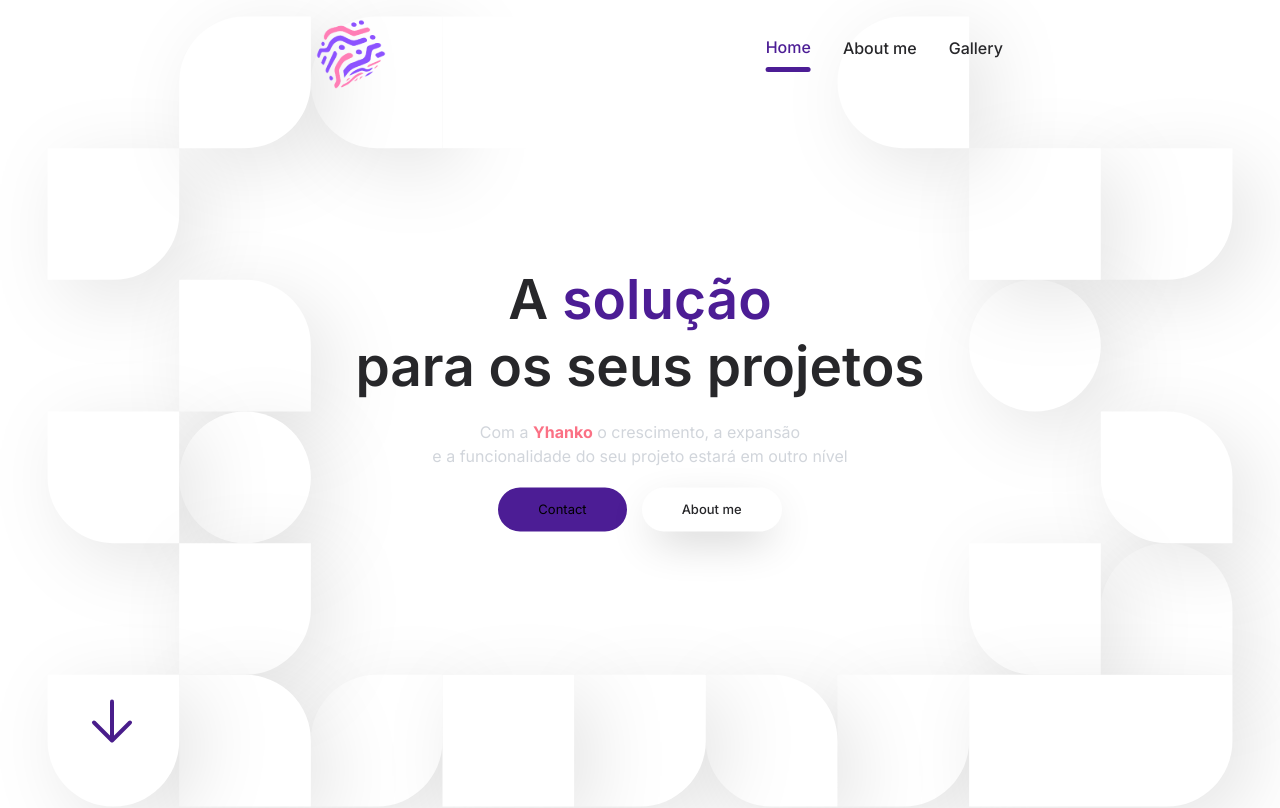
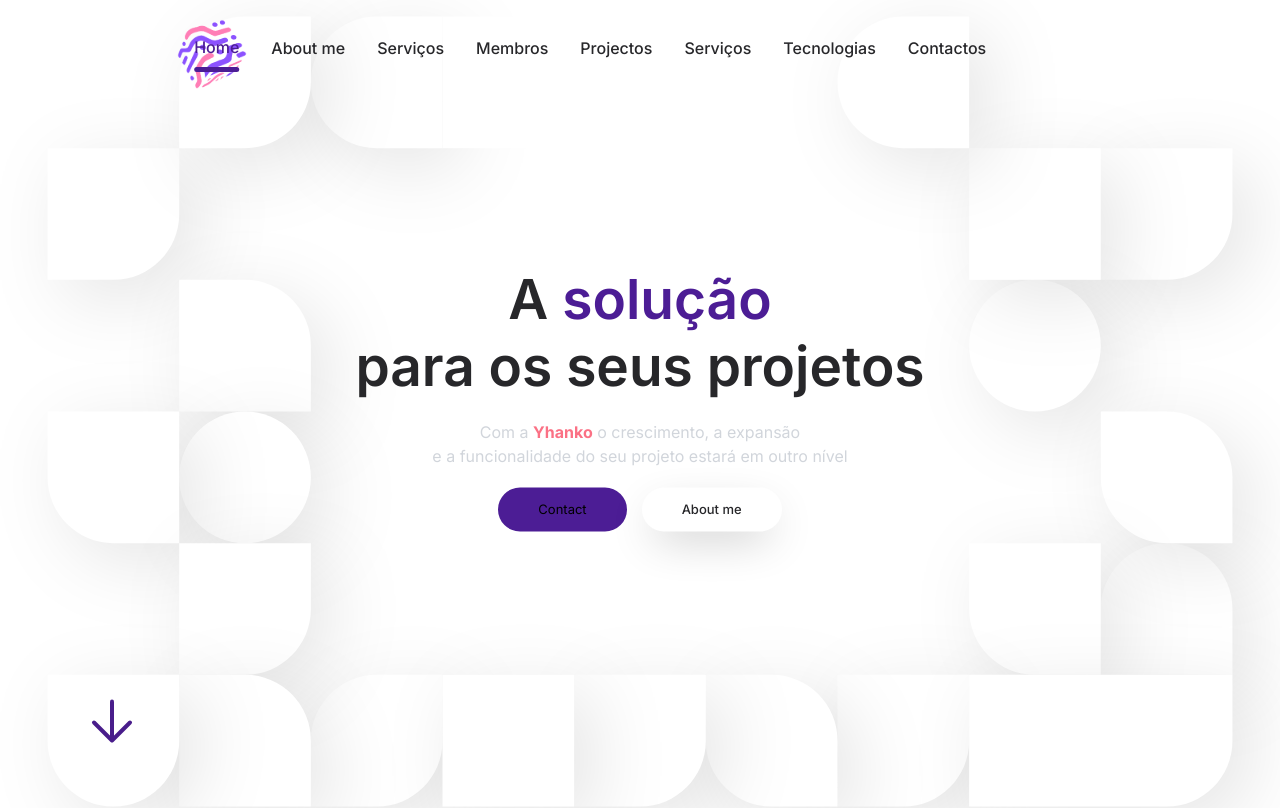
Before and after one commit to Yhanko/yhanko, a Next.js app: page / in a window 1280 px wide. Shown: the top 808 px of the page. Built offline with nearby package versions, Linux system fonts and the light colour scheme.

Commit message:
add more link for header

```diff
--- a/src/components/Header.tsx
+++ b/src/components/Header.tsx
@@ -32,7 +32,12 @@ export function Header(){
                   <div className="w-[45px] h-[5px] rounded-full bg-violet-900"></div>
                 </li>
                 <li>About me</li>
-                <li>Gallery</li>
+                <li>Serviços</li>
+                <li>Membros</li>
+                <li>Projectos</li>
+                <li>Serviços</li>
+                <li>Tecnologias</li>
+                <li>Contactos</li>
               </ul>
             </nav>
         </header>
```
